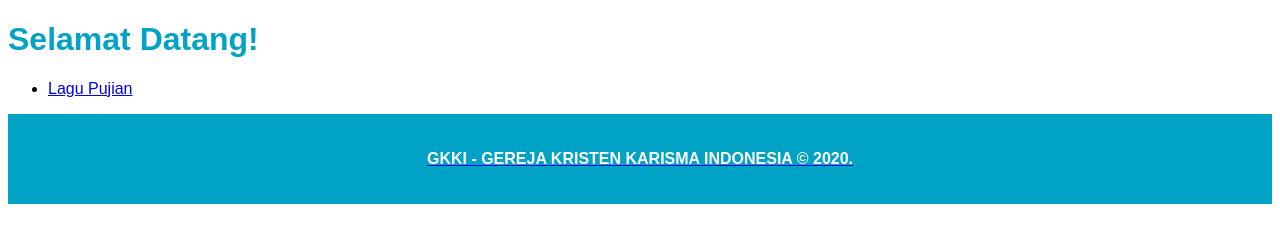
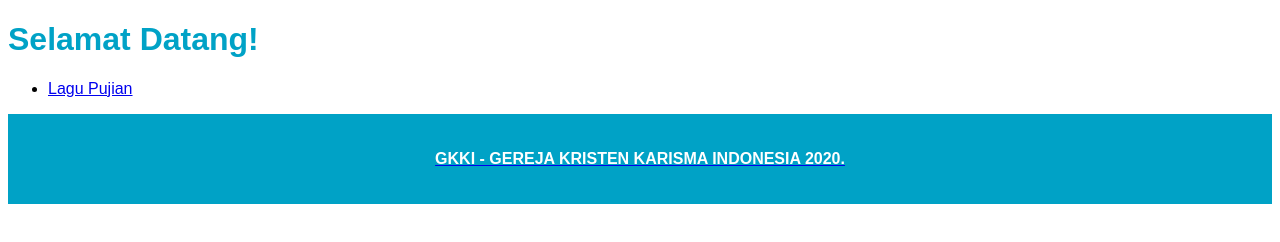
Before and after one commit to ronaldsimamora/GKKI, a plain HTML site: page index.html in a window 1280 px wide. Drawn offline with Linux system fonts and the light colour scheme.

Commit message:
Update index.html

```diff
--- a/index.html
+++ b/index.html
@@ -12,7 +12,7 @@
     </ul>
   </nav>
   <footer>
-    <p>GKKI - GEREJA KRISTEN KARISMA INDONESIA &#169; 2020.</p>
+    <p>GKKI - GEREJA KRISTEN KARISMA INDONESIA 2020.</p>
   </footer>
 </body>
 </html>
```
